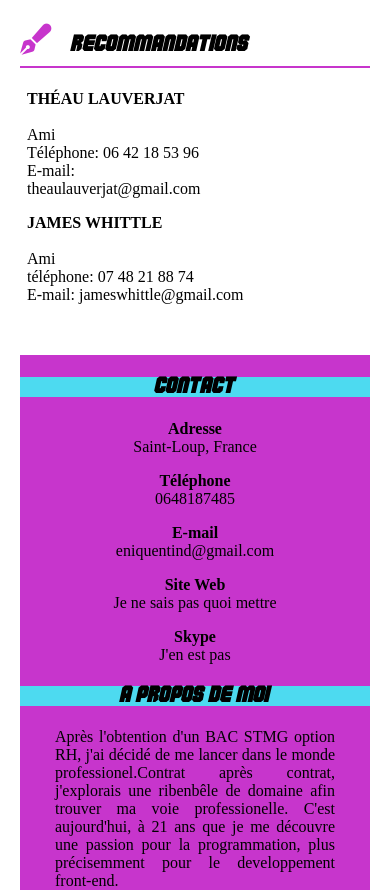
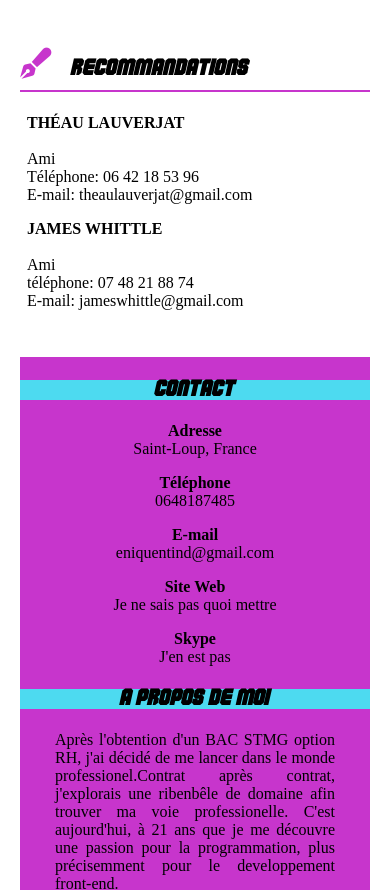
Before and after one commit to Sirzerch/P2_delacour_quentin, a plain HTML site: page index.html in a window 390 px wide. Shown: the part 1410-2300 px from the top of the page. Drawn offline with Linux system fonts and the light colour scheme; a web font is replaced by a local one.

Commit message:
Version finale

```diff
--- a/style.css
+++ b/style.css
@@ -191,6 +191,7 @@ h2
 	}
 	.photo_presentation{
 		background-color: white;
+		width: 50%;
 	}
 	#title{
 		margin-left: 15%;
@@ -225,13 +226,15 @@ h2
 	.format2 article{
 		padding-left: 2%;
 		display: block;
+		padding-bottom: 2%;
 	}
 	.format2{
 		display: block;
-		padding-bottom: 10%;
+		padding-bottom: 7%;
 	}
 	.side{
 		float: none;
+		width: auto;
 	}
 	.format article{
 		padding-bottom: 10%;
```
